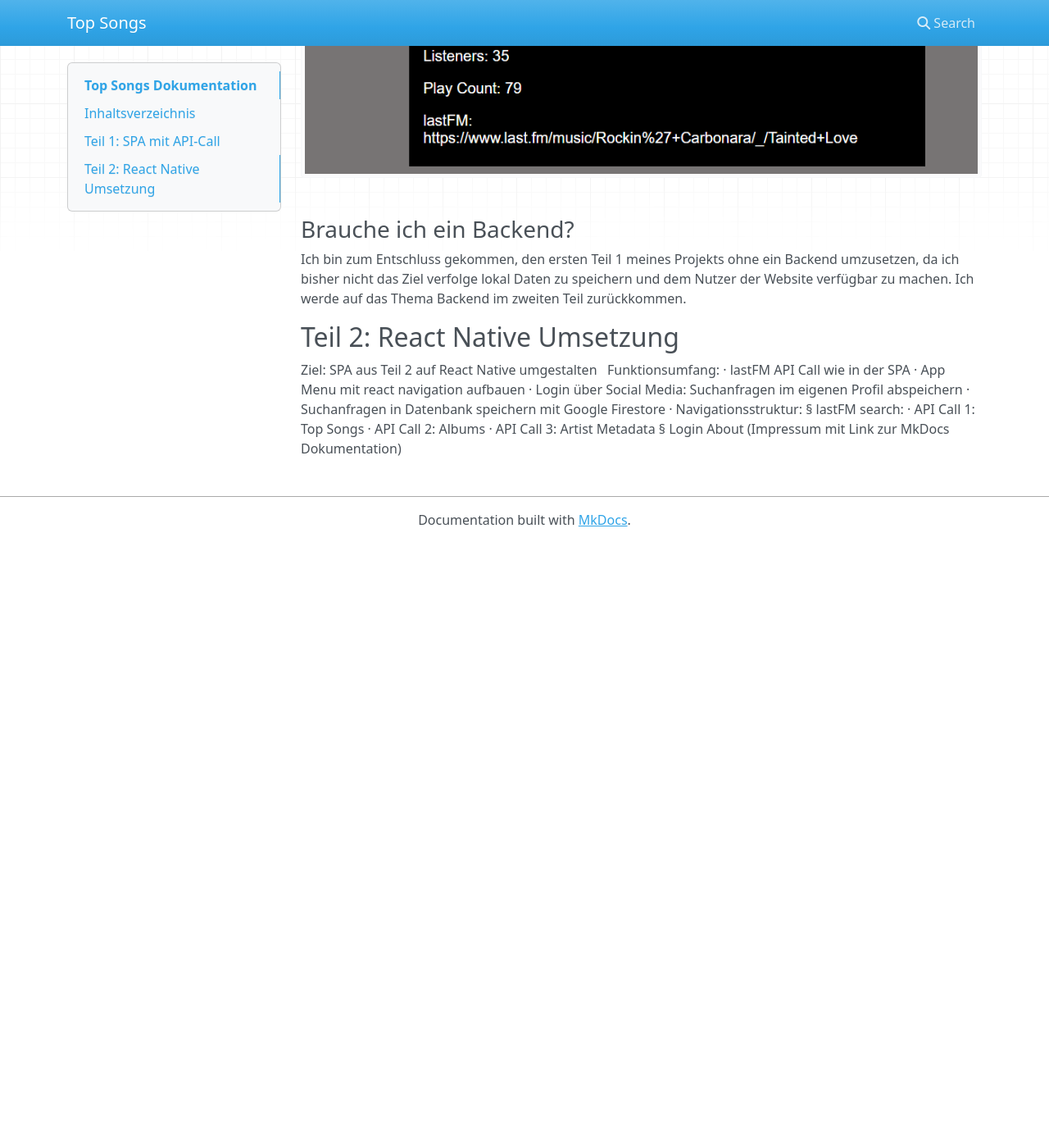
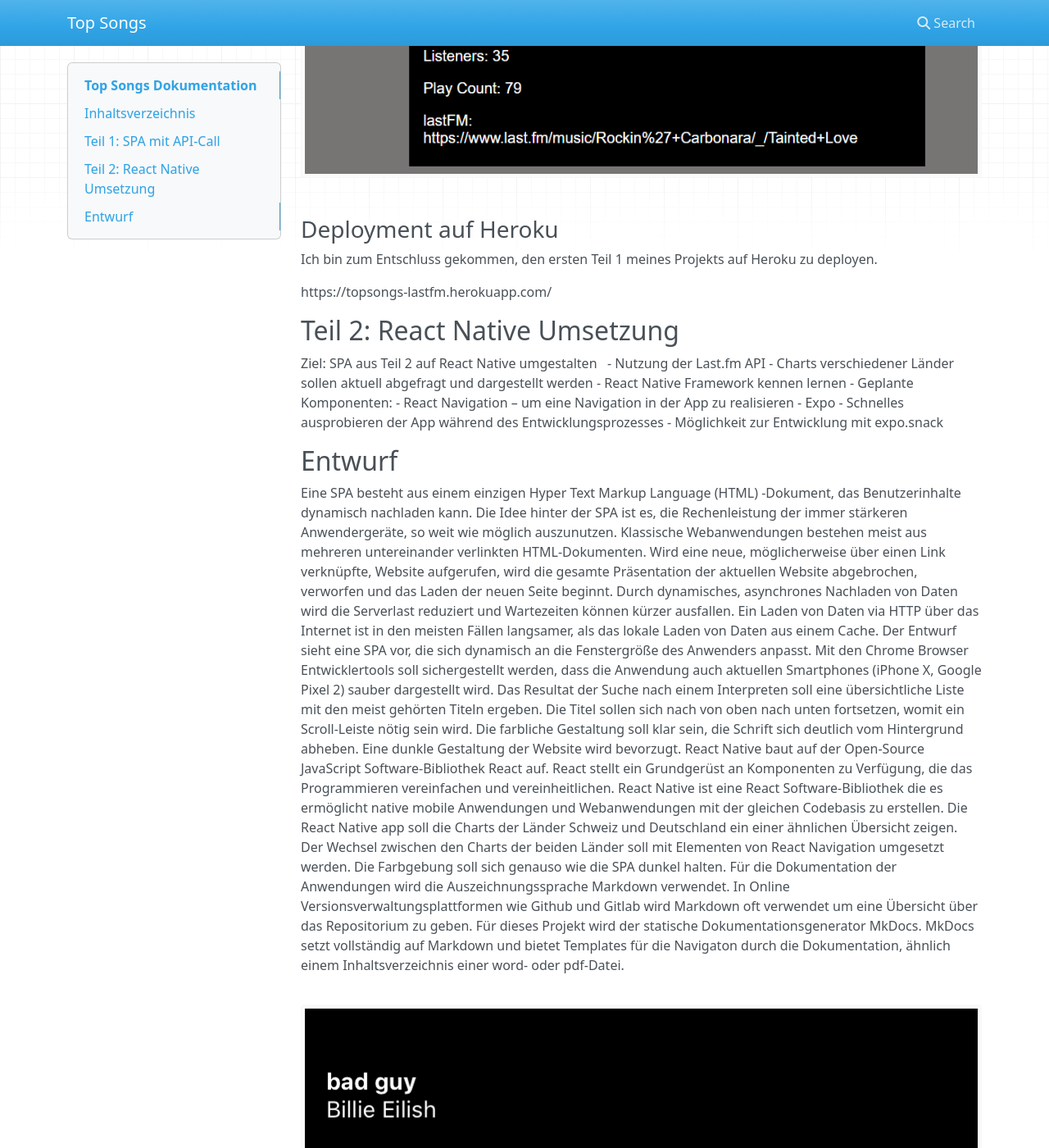
Before and after one commit to MReisgies/top-songs, an MkDocs documentation site: the page built from docs/index.md, in a window 1280 px wide and 1400 px high, scrolled down 2854 px. Shown: the whole window at 82% size. Built offline with MkDocs 1.6.1, drawn with Linux system fonts in a browser that asks for light colours; nearby versions of some CDN libraries; before the commit the page ends 3516 px from its top, so only the background shows below that.

Commit message:
online docu update

```diff
--- a/docs/index.md
+++ b/docs/index.md
@@ -62,26 +62,38 @@ Die Beliebtheit soll sich auf die Anzahl der Hörer auf Last.fm beziehen.
 
 ![Screenshot](img/topsongs_1.png)
 
-### Brauche ich ein Backend?
+### Deployment auf Heroku
 
-Ich bin zum Entschluss gekommen, den ersten Teil 1 meines Projekts ohne ein Backend umzusetzen,
-da ich bisher nicht das Ziel verfolge lokal Daten zu speichern und dem Nutzer der Website verfügbar zu machen.
-Ich werde auf das Thema Backend im zweiten Teil zurückkommen.
+Ich bin zum Entschluss gekommen, den ersten Teil 1 meines Projekts auf Heroku zu deployen.
+
+https://topsongs-lastfm.herokuapp.com/
 
 
 ## Teil 2: React Native Umsetzung
 
 Ziel: SPA aus Teil 2 auf React Native umgestalten
 
-Funktionsumfang:
-· lastFM API Call wie in der SPA
-· App Menu mit react navigation aufbauen
-· Login über Social Media: Suchanfragen im eigenen Profil abspeichern
-· Suchanfragen in Datenbank speichern mit Google Firestore
-· Navigationsstruktur:
-        § lastFM search:
-            · API Call 1: Top Songs
-            · API Call 2: Albums
-            · API Call 3: Artist Metadata
-        § Login
-About (Impressum mit Link zur MkDocs Dokumentation)
+-	Nutzung der Last.fm API
+-	Charts verschiedener Länder sollen aktuell abgefragt und dargestellt werden
+-	React Native Framework kennen lernen
+-	Geplante Komponenten:
+-   React Navigation – um eine Navigation in der App zu realisieren
+-   Expo
+        - Schnelles ausprobieren der App während des Entwicklungsprozesses
+        - Möglichkeit zur Entwicklung mit expo.snack
+
+
+##	Entwurf
+Eine SPA besteht aus einem einzigen Hyper Text Markup Language (HTML) -Dokument, das Benutzerinhalte dynamisch nachladen kann. Die Idee hinter der SPA ist es, die Rechenleistung der immer stärkeren Anwendergeräte, so weit wie möglich auszunutzen. Klassische Webanwendungen bestehen meist aus mehreren untereinander verlinkten HTML-Dokumenten. Wird eine neue, möglicherweise über einen Link verknüpfte, Website aufgerufen, wird die gesamte Präsentation der aktuellen Website abgebrochen, verworfen und das Laden der neuen Seite beginnt. Durch dynamisches, asynchrones Nachladen von Daten wird die Serverlast reduziert und Wartezeiten können kürzer ausfallen. Ein Laden von Daten via HTTP über das Internet ist in den meisten Fällen langsamer, als das lokale Laden von Daten aus einem Cache.
+Der Entwurf sieht eine SPA vor, die sich dynamisch an die Fenstergröße des Anwenders anpasst.
+Mit den Chrome Browser Entwicklertools soll sichergestellt werden, dass die Anwendung auch aktuellen Smartphones (iPhone X, Google Pixel 2) sauber dargestellt wird.
+Das Resultat der Suche nach einem Interpreten soll eine übersichtliche Liste mit den meist gehörten Titeln ergeben. Die Titel sollen sich nach von oben nach unten fortsetzen, womit ein Scroll-Leiste nötig sein wird. Die farbliche Gestaltung soll klar sein, die Schrift sich deutlich vom Hintergrund abheben. Eine dunkle Gestaltung der Website wird bevorzugt.
+React Native baut auf der Open-Source JavaScript Software-Bibliothek React auf. React stellt ein Grundgerüst an Komponenten zu Verfügung, die das Programmieren vereinfachen und vereinheitlichen. React Native ist eine React Software-Bibliothek die es ermöglicht native mobile Anwendungen und Webanwendungen mit der gleichen Codebasis zu erstellen.
+Die React Native app soll die Charts der Länder Schweiz und Deutschland ein einer ähnlichen Übersicht zeigen. Der Wechsel zwischen den Charts der beiden Länder soll mit Elementen von React Navigation umgesetzt werden. Die Farbgebung soll sich genauso wie die SPA dunkel halten.
+Für die Dokumentation der Anwendungen wird die Auszeichnungssprache Markdown verwendet. In Online Versionsverwaltungsplattformen wie Github und Gitlab wird Markdown oft verwendet um eine Übersicht über das Repositorium zu geben. Für dieses Projekt wird der statische Dokumentationsgenerator MkDocs. MkDocs setzt vollständig auf Markdown und bietet Templates für die Navigaton durch die Dokumentation, ähnlich einem Inhaltsverzeichnis einer word- oder pdf-Datei.
+
+![Screenshot](img/RN-Charts.png)
+![Screenshot](img/RN-TopArtist.png)
+
+![Screenshot](img/SPA-desktop.png)
+![Screenshot](img/SPA-mobile.png)
```
Also changed, not shown: docs/img/RN-Charts.PNG (added), docs/img/RN-TopArtist.PNG (added), docs/img/SPA-desktop.png (added), docs/img/SPA-mobile.png (added).
